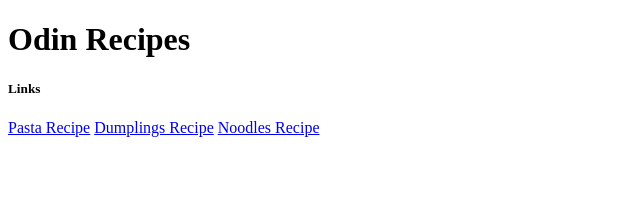
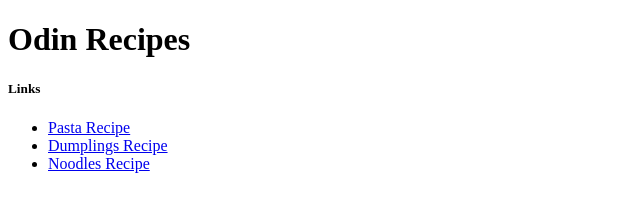
Before and after one commit to KevinS0402/odin-recipes, a plain HTML site: page index.html in a window 1280 px wide. Shown: the whole page, without its empty margins (0-640 px from the left). Drawn offline with Linux system fonts and the light colour scheme.

Commit message:
added links to bulleted list

```diff
--- a/index.html
+++ b/index.html
@@ -7,8 +7,10 @@
     <body>
         <h1>Odin Recipes</h1>
         <h5>Links</h5>
-        <a href="recipes/pasta.html">Pasta Recipe</a>
-        <a href="recipes/dumplings.html">Dumplings Recipe</a>
-        <a href="recipes/noodles.html">Noodles Recipe</a>
+        <ul>
+            <li><a href="recipes/pasta.html">Pasta Recipe</a></li>
+            <li><a href="recipes/dumplings.html">Dumplings Recipe</a></li>
+            <li><a href="recipes/noodles.html">Noodles Recipe</a></li>
+        </ul>
     </body>
 </html>
```
